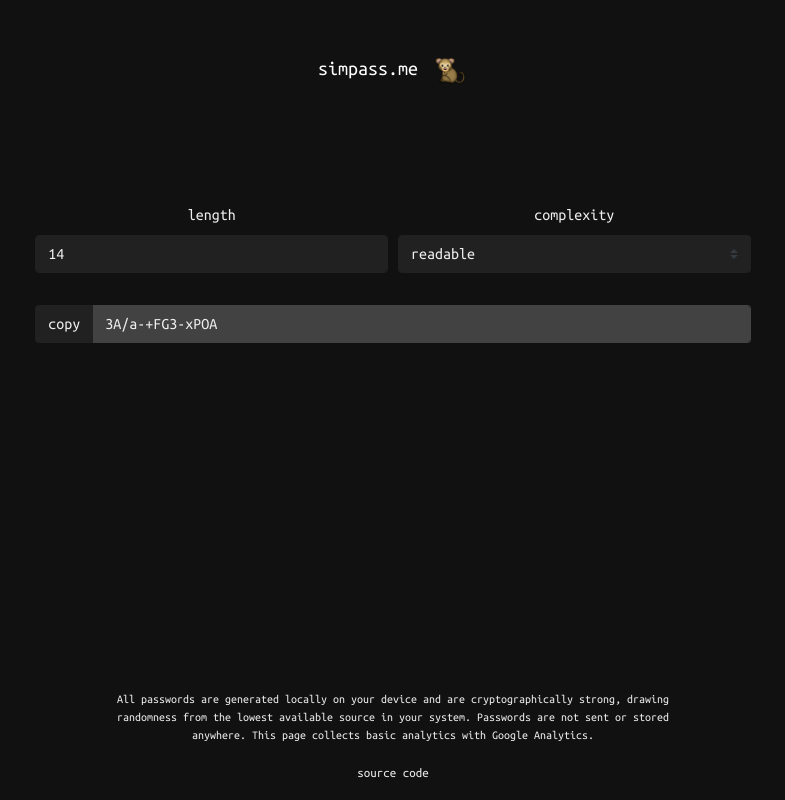
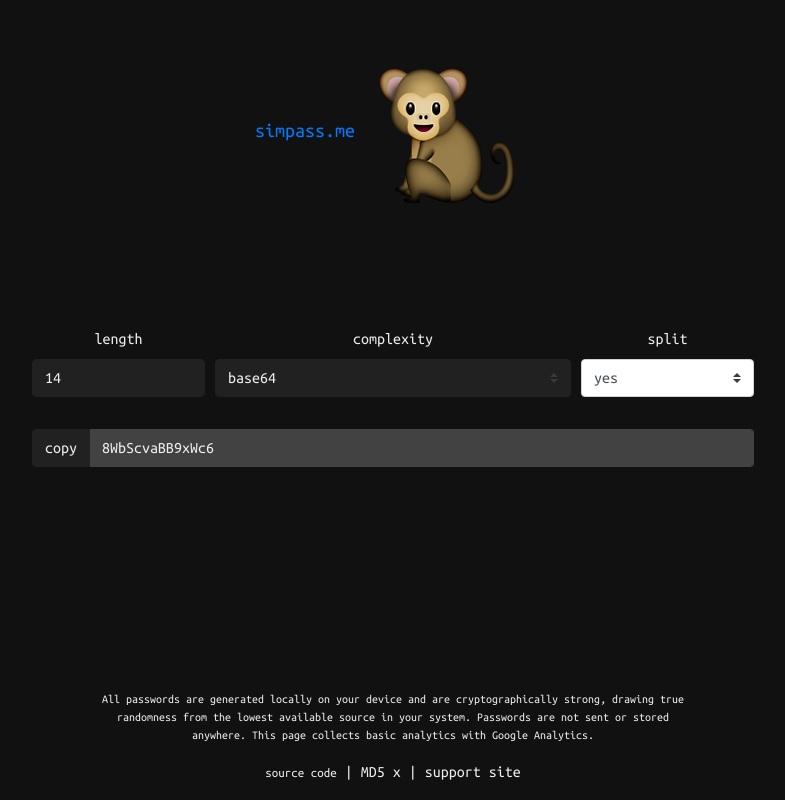
Before and after one commit to 499602D2/simpass.me, a Python web app: template simpass.me/templates/index.html in a window 1280 px wide. Shown: the whole page, without its empty margins (247-1032 px from the left). Run offline with Jinja, Linux system fonts and the light colour scheme; the template is opened without the code that fills it: most values are stand-ins (such as "Sample title", 1, 10 or a date in 2020); some libraries are stand-ins or nearby versions.

Commit message:
Update index.html
- Add G Analytics

- add more meta tags

- add option to make password readable, remove readable options from complexity

- add bundle.min.js checksum to footer

- add support site option (does nothing yet)

```diff
--- a/simpass.me/templates/index.html
+++ b/simpass.me/templates/index.html
@@ -4,10 +4,17 @@
 		<!-- Required meta tags -->
 		<meta charset="utf-8">
 		<meta name="viewport" content="width=device-width, initial-scale=1, shrink-to-fit=no">
-		<meta name="author" content="simpass.me">
+		<meta name="author" content="499602D2">
+		<meta name="robots" content="index">
+		<meta name="description" content="simpass.me allows you to generate cryptographically secure, truly random passwords, hashes, and tokens locally on your device.">
+
+		<meta property="og:title" content="simpass.me">
+    <meta property="og:type" content="website">
+    <meta property="og:url" content="https://simpass.me">
+    <meta property="og:description" content="simpass.me allows you to generate cryptographically secure, truly random passwords, hashes, and tokens locally on your device.">
 
 		<!-- Dark and light theme -->
-		<meta name="color-scheme" content="dark light">
+		<meta name="color-scheme" content="dark">
 
 		<!-- Title -->
 		<title>simpass.me</title>
@@ -29,49 +36,67 @@
 		<script src="https://cdnjs.cloudflare.com/ajax/libs/popper.js/1.16.1/umd/popper.min.js" integrity="sha512-ubuT8Z88WxezgSqf3RLuNi5lmjstiJcyezx34yIU2gAHonIi27Na7atqzUZCOoY4CExaoFumzOsFQ2Ch+I/HCw==" crossorigin="anonymous"></script>
 		<script src="https://cdnjs.cloudflare.com/ajax/libs/twitter-bootstrap/4.5.0/js/bootstrap.min.js" integrity="sha512-I5TkutApDjnWuX+smLIPZNhw+LhTd8WrQhdCKsxCFRSvhFx2km8ZfEpNIhF9nq04msHhOkE8BMOBj5QE07yhMA==" crossorigin="anonymous"></script>
 
+		<!-- Global site tag (gtag.js) - Google Analytics -->
+		{% if analytics %}
+		<script async nonce="{{ csp_nonce() }}" src="https://www.googletagmanager.com/gtag/js?id={{ g_analytics_tracking_id }}"></script>
+		<script nonce="{{ csp_nonce() }}">
+			window.dataLayer = window.dataLayer || [];
+			function gtag(){dataLayer.push(arguments);}
+			gtag('js', new Date());
+
+			gtag('config', '{{ g_analytics_tracking_id }}');
+		</script>
+		{% endif %}
+
 		<!-- Local scripts: defined after jquery -->
 		<script nonce="{{ csp_nonce() }}" src="{{ url_for('static', filename='scripts/bundle.js') }}"></script>
 	</head>
 
 	<body>
-		<nav class="navbar navbar-dark justify-content-center align-items-center pt-5">
+		<nav class="navbar justify-content-center align-items-center pt-5">
 			<a class="navbar-brand" href="/" title="Simple password generation and management locally">simpass.me</a>
-			<img id="monky" class="pt-1" title="monky :)" src="{{ url_for('static', filename='img/favicon.png') }}">
+			<img id="chimpu" class="pt-1" title="chimpu :)" src="{{ url_for('static', filename='img/favicon.png') }}">
 		</nav>
 
 		<div class="h-100 d-flex justify-content-center align-items-center vertical-center pt-5">
 			<div>
 				<div id="form_div" class="form py-4">
-					<div class="form-row justify-content-center px-5 mx-5">
-						<div class="col-5 col-sm-5 col-md-4 col-lg-4 col-xl-4 text-center">
+					<div class="form-row justify-content-center mx-3 px-2 px-sm-2 px-md-2 mx-lg-2 px-xl-2">
+						<div class="col-3 col-sm-3 col-md-2 col-lg-2 col-xl-2 text-center">
 							<label for="lengthSelect" class="fieldLabel">length</label>
 							<input id="lengthSelect" type="tel" min="1" value="14" class="form-control" placeholder="length" required>
 						</div>
 
-						<div class="col-5 col-sm-5 col-md-4 col-lg-4 col-xl-4 text-center">
+						<div class="col-4 col-sm-4 col-md-4 col-lg-4 col-xl-4 text-center">
 							<label for="complexitySelect" class="fieldLabel">complexity</label>
 							<select id="complexitySelect" class="custom-select">
-								<option value="readable" selected>readable</option>
-								<option value="base64">base64</option>
+								<option value="base64" selected>base64</option>
 								<option value="symbols">symbols</option>
-								<option value="symbols readable">symbols (r)</option>
-								<option value="hex">hexadecimal</option>
+								<option value="hex">hex</option>
 								<option value="url-safe">url-safe</option>
 								<option value="numeric">numeric</option>
 								<option value="distinguishable">distinct</option>
 							</select>
 						</div>
 
+						<div class="col-3 col-sm-3 col-md-2 col-lg-2 col-xl-2 text-center">
+							<label for="readableSelect" class="fieldLabel">split</label>
+							<select id="readableSelect" class="custom-select">
+								<option value="true" selected>yes</option>
+								<option value="false">no</option>
+							</select>
+						</div>
+
 						<div class="py-1 col-12"></div>
 
 						<div class="input-group py-4 mb-3 col-10 col-sm-10 col-md-8 col-lg-8 col-xl-8">
-							<div class="input-group-prepend">
-								<button id="copyButton" class="btn btn-outline-secondary" type="button">copy</button>
+							<div id="copyButtonPrepend" class="input-group-prepend">
+								<button id="copyButton" class="btn" type="button" aria-label="password copy button">copy</button>
 							</div>
 
 							<input id="generatorOutput" type="text" class="form-control" placeholder="" aria-label="password generator output" readonly>
 
-							<p id="copyNotifyText" class="container px-5 col-12 mt-3 text-center copyNotifyText"><a class="p-0 mr-1 copyNotifyText">✅</a> Password copied! <a id="entropyVal" class="p-0">0</a> bits of entropy.</p>
+							<p id="copyNotifyText" class="container px-0 mx-0 col-12 mt-3 text-center copyNotifyText"><a class="p-0 mr-1 copyNotifyText">✅</a> Password copied! <a id="entropyVal" class="p-0">0</a> bits of entropy.</p>
 						</div>
 					</div>
 				</div>
@@ -79,14 +104,18 @@
 		</div>
 
 		<!-- Footer -->
-		<footer class="page-footer fixed-bottom">
+		<footer class="page-footer fixed-bottom justify-content-center">
 			<!-- Copyright -->
 			<div class="container text-center col-12 col-sm-12 col-md-8 col-lg-7 col-xl-6">
-				<p>All passwords are generated locally on your device and are cryptographically strong, drawing randomness from the lowest available source in your system. Passwords are not sent or stored anywhere. This page collects basic analytics with Google Analytics.</p>
+				<p>All passwords are generated locally on your device and are cryptographically strong, drawing true randomness from the lowest available source in your system. Passwords are not sent or stored anywhere. This page collects basic analytics with Google Analytics.</p>
 			</div>
 
 			<div class="footer-copyright text-center pb-3">
 				<a id="sauce" href="https://github.com/499602D2/simpass.me">source code</a>
+				 |
+				<a nonce="{{ csp_nonce() }}" id="bundle-hash" title="bundle.min.js checksum">MD5 {{ bundle_hash }}</a>
+				 |
+				<a id="tip">support site</a>
 			</div>
 		</footer>
 	</body>
```
